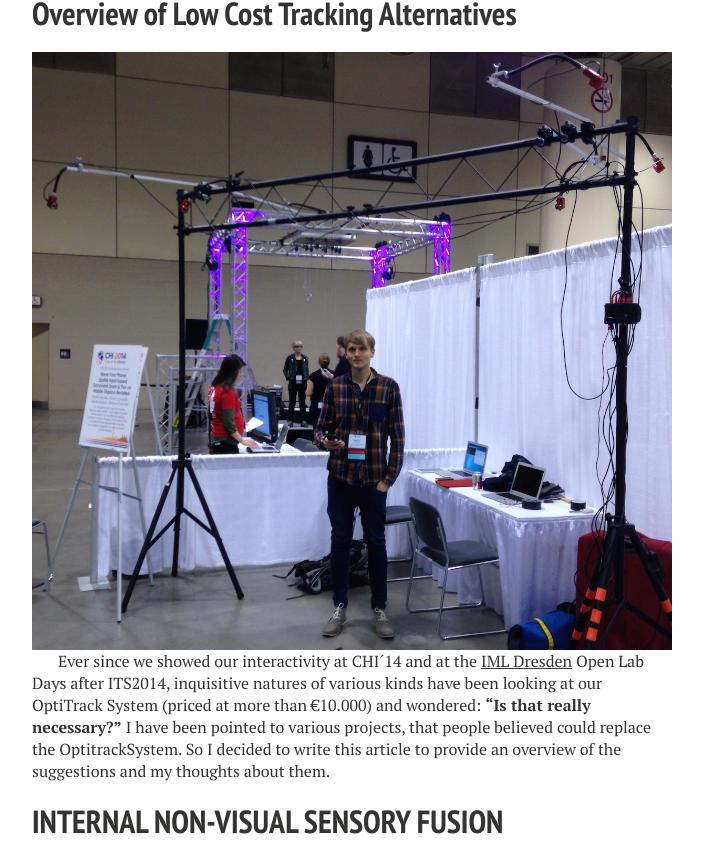
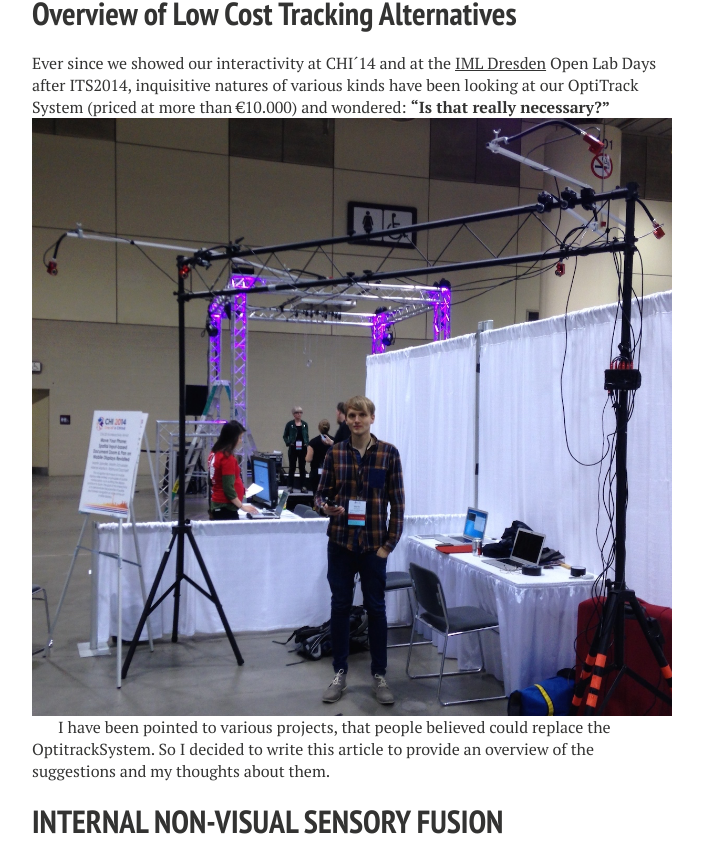
Before and after one commit to mschuessler/mschuessler.github.io, a Jekyll site: the page built from _posts/2014-11-27-SpatialTrackingForHandhelds.md, in a window 1280 px wide. Shown: the part 1128-1988 px from the top of the page, without its empty margins (288-991 px from the left). Built offline with Jekyll 4.4.1, drawn with Linux system fonts in a browser that asks for light colours; nearby versions of some CDN libraries; grey boxes are pictures that could not be loaded.

Commit message:
formatting

```diff
--- a/_posts/2014-11-27-SpatialTrackingForHandhelds.md
+++ b/_posts/2014-11-27-SpatialTrackingForHandhelds.md
@@ -28,6 +28,7 @@ In our [CHI 14 paper](../pub) we described a user study comparing spatial naviga
 _"The results surpassed our expectations in various ways. On average, participants were more than **35% faster** with the spatial approach, even though all of them were conversant with Pinch-Drag-Flick and used the spatial technique for the first time. This finding was further supported by the questionnaires, where participants rated the spatial approach at least as good as or even better than the touch-based counterpart."_
 
 <iframe width="560" height="315" src="//www.youtube.com/embed/8sswFs62aqw?rel=0" frameborder="0" allowfullscreen></iframe>
+
 <!---
 #
 
@@ -40,9 +41,9 @@ _"The results surpassed our expectations in various ways. On average, participan
 -->
 
 # Overview of Low Cost Tracking Alternatives
+Ever since we showed our interactivity at CHI´14 and at the [IML Dresden](http://mt.inf.tu-dresden.de/en) Open Lab Days after ITS2014, inquisitive natures of various kinds have been looking at our OptiTrack System (priced at more than €10.000) and wondered: __"Is that really necessary?"__
 ![Opti Track](../images/optitrack.jpg)
 
-Ever since we showed our interactivity at CHI´14 and at the [IML Dresden](http://mt.inf.tu-dresden.de/en) Open Lab Days after ITS2014, inquisitive natures of various kinds have been looking at our OptiTrack System (priced at more than €10.000) and wondered: __"Is that really necessary?"__
 I have been pointed to various projects, that people believed could replace the OptitrackSystem. So I decided to write this article to provide an overview of the suggestions and my thoughts about them.
 
 
```
